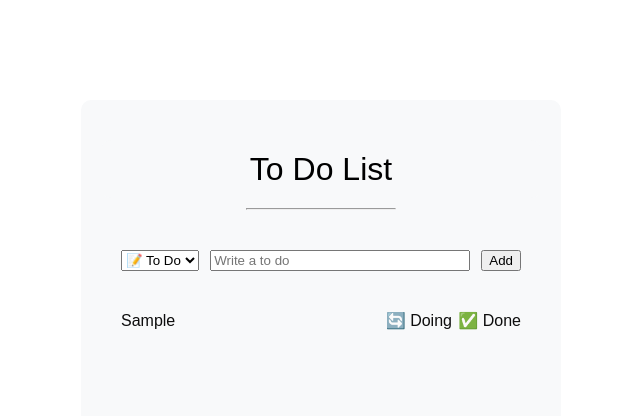
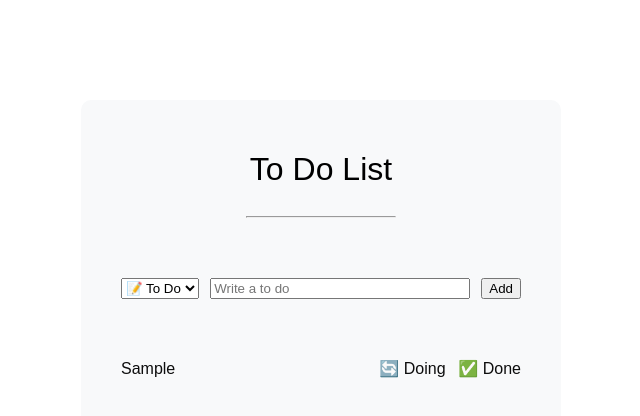
Before and after one commit to ckdgus1010/todo-list-react, a React (Vite) app: page / in a window 1280 px wide. Both pictures are taken after typing "Sample" into the empty fields and a click on the button "Add". Shown: the top 416 px of the page, without its empty margins (319-959 px from the left). Built offline with nearby package versions, Linux system fonts and the light colour scheme.

Commit message:
refactor: CSS 수정

```diff
--- a/src/components/ToDo.tsx
+++ b/src/components/ToDo.tsx
@@ -13,7 +13,7 @@ const ToDoLi = styled.li`
 
 const ToDoButtons = styled.div`
     display: flex;
-    gap: 0.4rem;
+    gap: 0.8rem;
 `;
 
 const ToDoButton = styled.button`
--- a/src/components/ToDoForm.tsx
+++ b/src/components/ToDoForm.tsx
@@ -9,7 +9,6 @@ const Form = styled.form`
     padding: 10px 20px;
     display: flex;
     justify-content: space-between;
-    background-color: #f8f9fa;
     input {
         width: 65%;
     }
--- a/src/components/ToDoList.tsx
+++ b/src/components/ToDoList.tsx
@@ -17,6 +17,8 @@ const ToDoListBox = styled.div`
     height: 600px;
     border-radius: 10px;
     background-color: #f8f9fa;
+    display: flex;
+    flex-direction: column;
 `;
 
 const Title = styled.div`
@@ -28,7 +30,6 @@ const Title = styled.div`
     font-size: 2rem;
     font-weight: 400;
     border-radius: 10px;
-    background-color: #f8f9fa;
 `;
 
 const Hr = styled.hr`
@@ -37,8 +38,11 @@ const Hr = styled.hr`
 `;
 
 const List = styled.ul`
-    margin: 20px;
+    margin: 20px 20px 40px;
     padding: 10px 20px;
+    flex: 1;
+    overflow: hidden;
+    overflow-y: auto;
 `;
 
 function ToDoList() {
```
